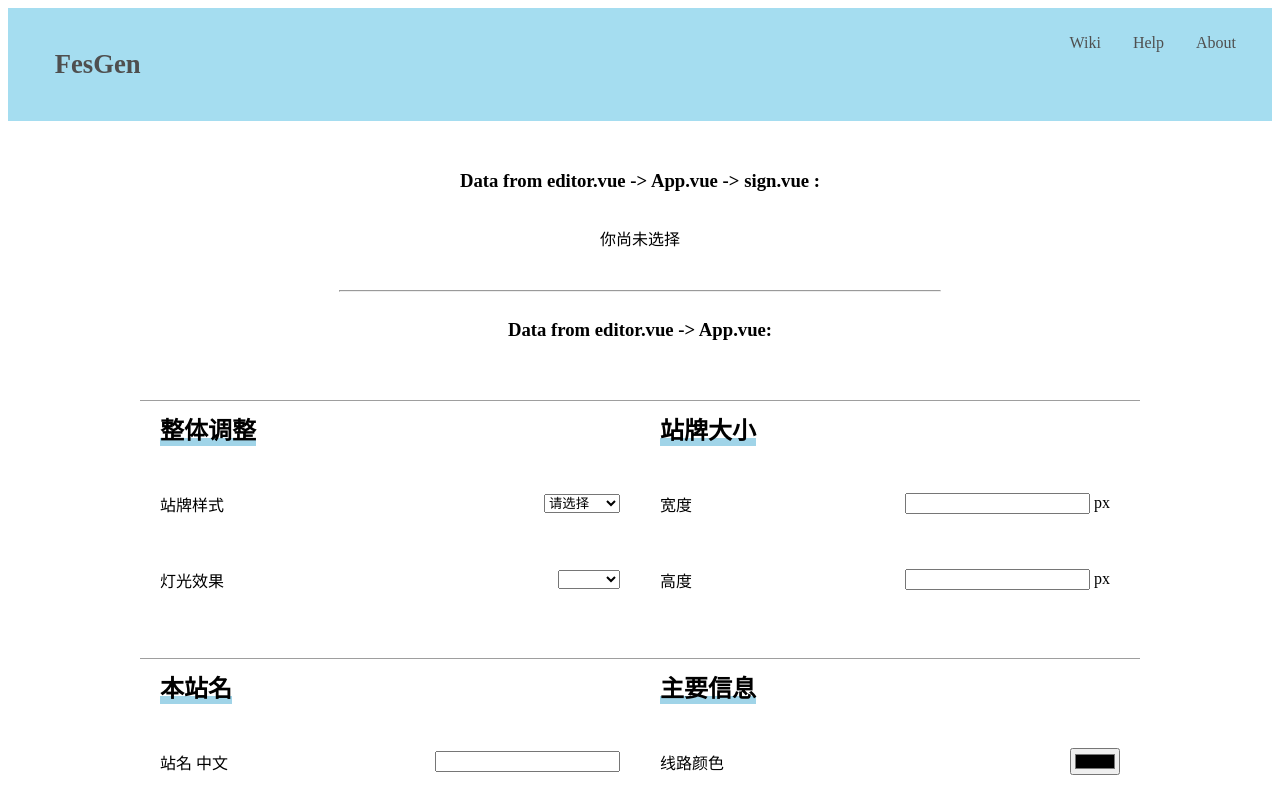
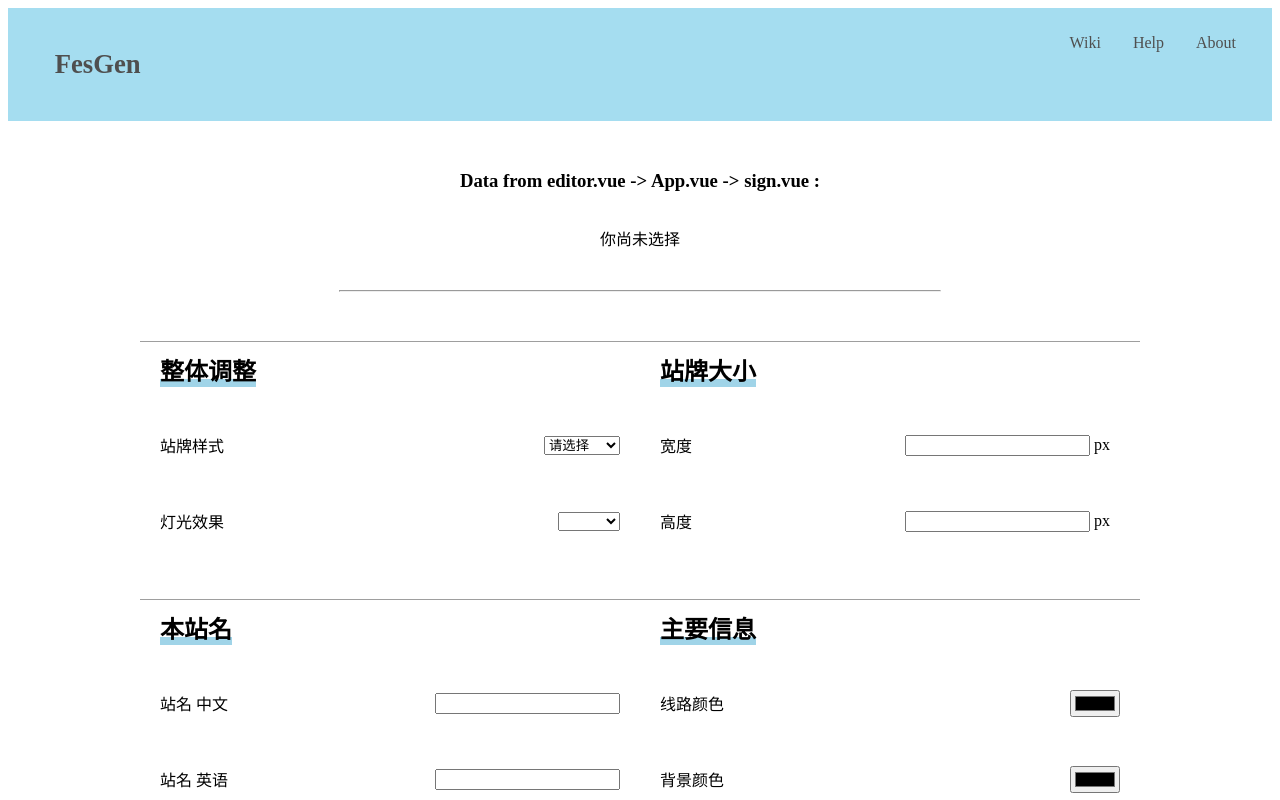
Before and after one commit to Team-Cenlinc/FesGen, a Vue app: page / in a window 1280 px wide. Shown: the top 800 px of the page. Built offline with nearby package versions, Linux system fonts and the light colour scheme; the HTML template or start-up script is replaced by a standard one.

Commit message:
Update App.vue

```diff
--- a/src/App.vue
+++ b/src/App.vue
@@ -2,7 +2,6 @@
   <div id="app">
     <HeaderFlex :title="titles"/>
     <Signs ref="signs" :signStyle="signStyle" :signInfo="signInfo"/>
-      <h3>Data from editor.vue -> App.vue:</h3>
     <Editor @someChanged="UpdateData"/>
     <FooterFlex :title="titles"/>
   </div>
```
